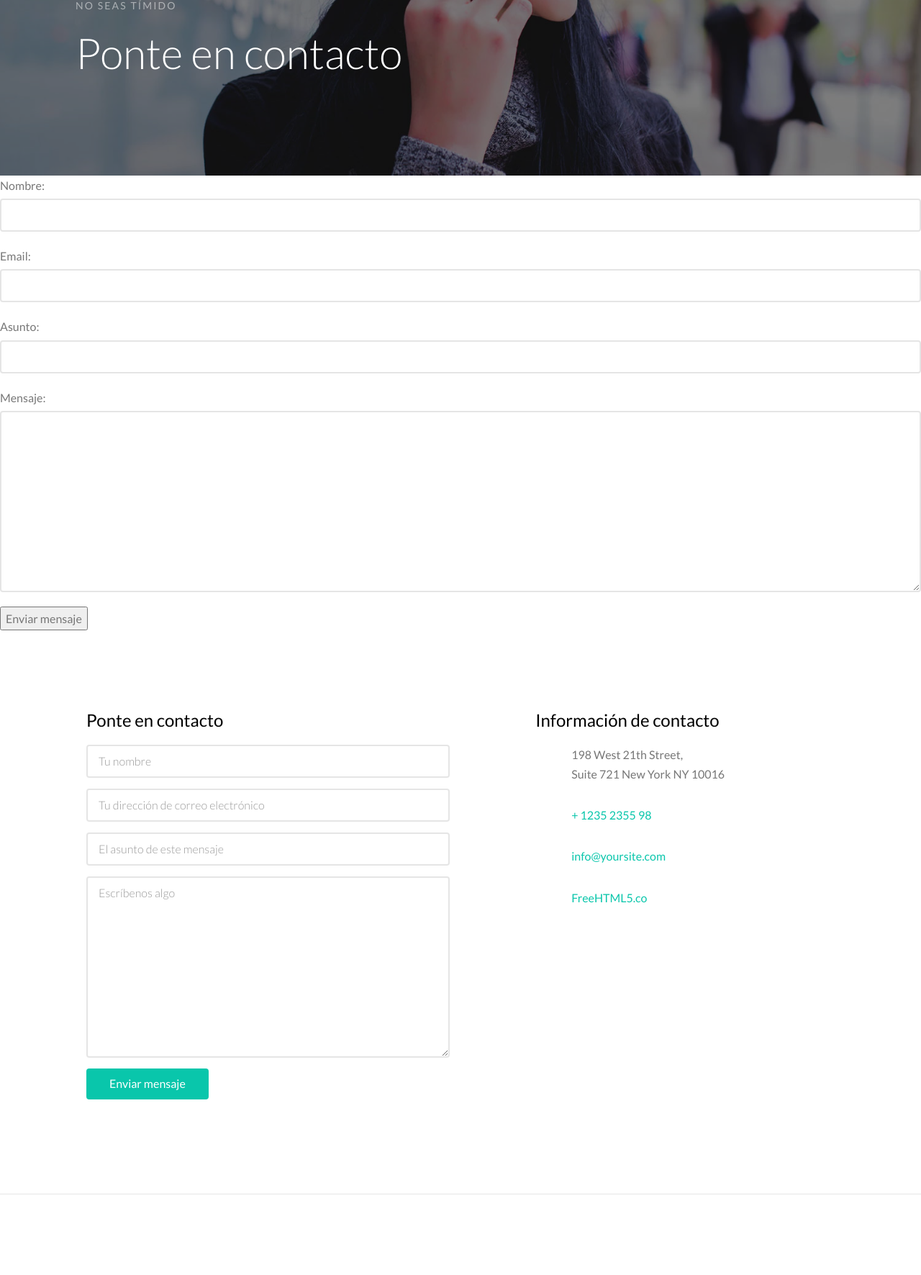
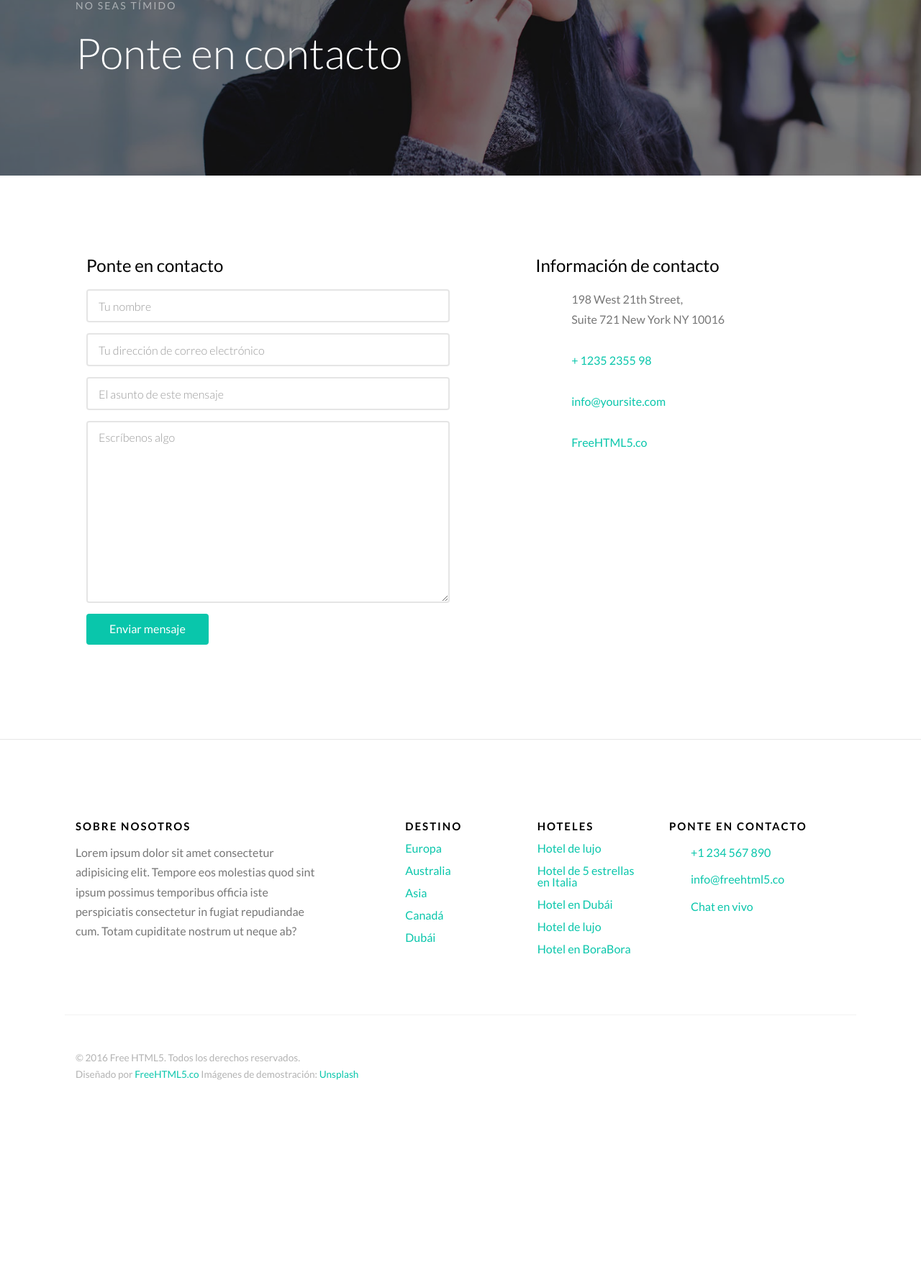
Before and after one commit to Dolapelao/Trabajo_Github, a Django app: page /app/contact/ in a window 1280 px wide. Shown: the part 356-2128 px from the top of the page at 72% size. After the commit the page ends 1857 px from the top, so only its background shows below. Run offline with Django 5.2, Linux system fonts and the light colour scheme; some web fonts are replaced.

Commit message:
Update contact form and fix newline issue in pricing view

```diff
--- a/app/templates/app/contact.html
+++ b/app/templates/app/contact.html
@@ -111,11 +111,6 @@
 			</div>
 		</div>
 	</header>
-	<form method="POST">
-		{% csrf_token %}
-		{{ contactForm.as_p }}
-		<button type="submit">Enviar mensaje</button>
-	</form>
 
 
 	<div class="gtco-section border-bottom">
```
Also changed, not shown: app/views.py (line endings or trailing spaces).
